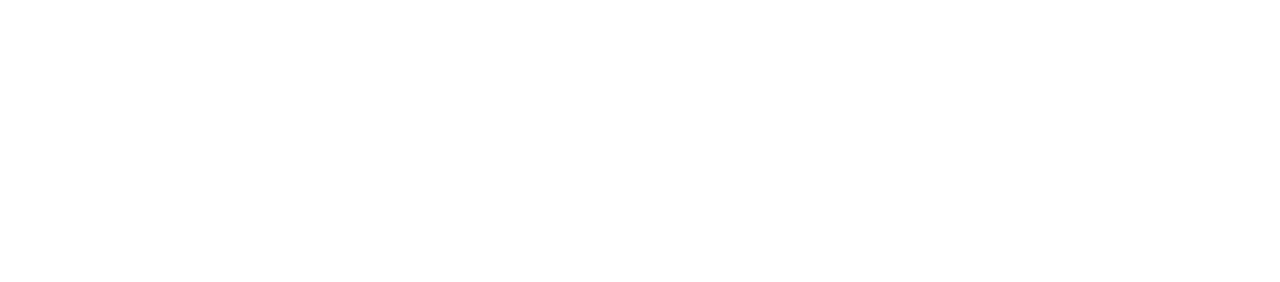
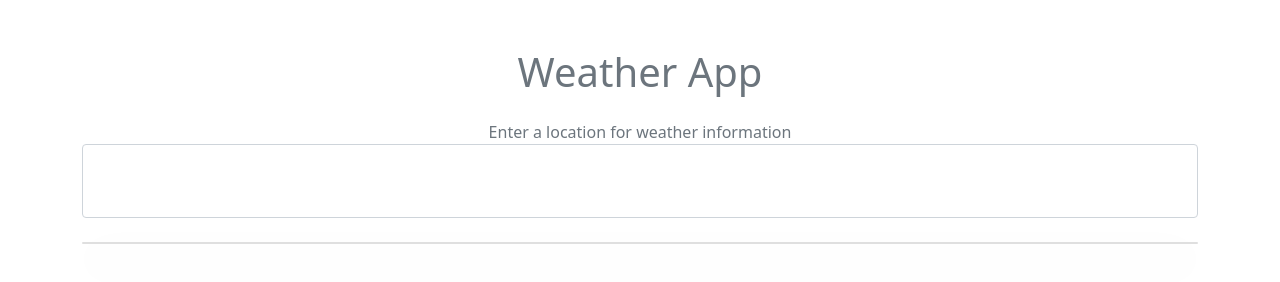
Before and after one commit to VicBond/WeatherApp, a plain HTML site: page index.html in a window 1280 px wide. Drawn offline with nearby package versions, Linux system fonts and the light colour scheme.

Commit message:
add a form

```diff
--- a/index.html
+++ b/index.html
@@ -13,5 +13,16 @@
     <link rel="stylesheet" href="styles.css" />
     <title>Weather App</title>
   </head>
-  <body></body>
+  <body>
+    <div class="container my-5 mx-auto">
+      <h1 class="text-muted text-center my-4">Weather App</h1>
+
+      <form class="change-location text-center text-muted my-4">
+        <label for="city">Enter a location for weather information</label>
+        <input type="text" name="city" class="form-control p-4" />
+      </form>
+
+      <div class="card shadow-lg rounded"></div>
+    </div>
+  </body>
 </html>
```
